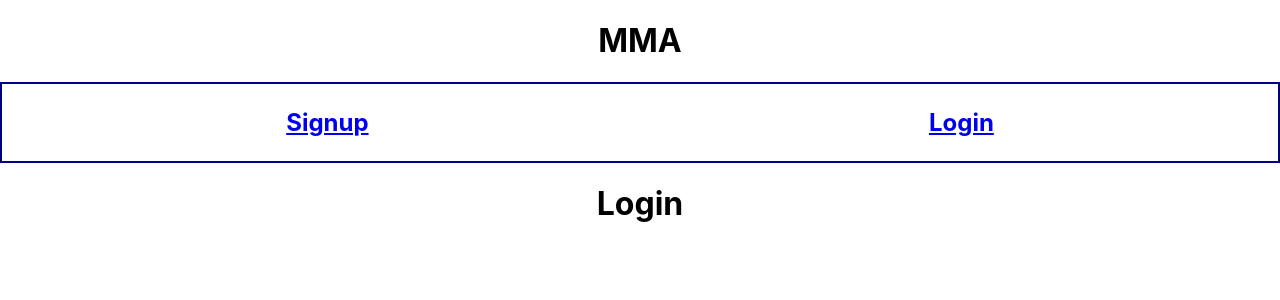
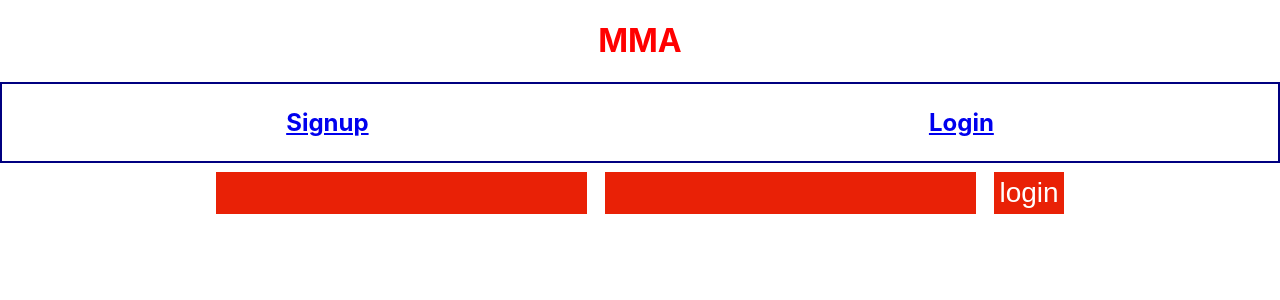
Before and after one commit to mfarid99/UFC_APP_FE, a React (Create React App) app: page /login in a window 1280 px wide. Shown: the top 300 px of the page. Built offline with nearby package versions, Linux system fonts and the light colour scheme.

Commit message:
commit 2: login

```diff
--- a/src/App.js
+++ b/src/App.js
@@ -2,6 +2,7 @@ import React from 'react';
 import logo from './logo.svg';
 import Header from "./components/Header";
 import Signup from "./pages/signup"
+import Login from "./pages/login"
 import {Route, Link, Switch} from "react-router-dom";
 import './App.css';
 
@@ -10,17 +11,26 @@ export const GlobalCtx = React.createContext(null)
 
 
 function App() {
-  const [gState, setGState] = React.useState({ url: "http://localhost:5000"})
+  const [gState, setGState] = React.useState({ url: "http://localhost:5000", token: null})
+
+  React.useEffect(()=> {
+    const token = JSON.parse(window.localStorage.getItem("token"))
+    console.log(token)
+    if (token) {
+      setGState({...gState, token: token.token})
+    }
+  }, [])
+
   return (
     <GlobalCtx.Provider value = {{gState, setGState}}>
     <div className="App">
-      <h1>MMA</h1>
+      <Link to = "/" ><h1>MMA</h1></Link>
       <Header/>
       <main>
         <Switch>
           <Route exact path = "/" render={(rp)=> <h1>Home</h1>}/>
           <Route path = "/signup" render={(rp)=> <Signup {...rp}/>}/>
-          <Route path = "/login" render={(rp)=> <h1>Login</h1>}/>
+          <Route path = "/login" render={(rp)=> <Login {...rp}/>}/>
           <Route path = "/dashboard" render={(rp=> <h1>Dashboard</h1>)}/>
 
         </Switch>
--- a/src/index.css
+++ b/src/index.css
@@ -20,10 +20,15 @@ nav {
   padding: 4px;
 }
 
-.app > h1 {
+.App > a > h1 {
   text-align: center;
+  text-decoration: none;
 }
 
+.App > a {
+  text-decoration: none;
+  color: red;
+}
 /* FORM STYLIN */
 
 input[type="text"], input[type="password"], input[type="submit"] {
--- /dev/null
+++ b/src/pages/login.js
@@ -0,0 +1,55 @@
+import React from "react"
+import {GlobalCtx} from "../App"
+
+const Login = (props) => {
+
+    const {gState, setGState} = React.useContext(GlobalCtx)
+
+    const {url} = gState
+
+    const blank =  {
+        username: "",
+        password: ""
+}
+
+    const [form, setForm] = React.useState(blank)
+
+    const handleChange = (event) => {
+        setForm({...form, [event.target.name]: event.target.value})
+    };
+
+    const handleSubmit = (event) => {
+        event.preventDefault()
+        const {username, password} = form
+
+        fetch(`${url}/auth/login`, {
+
+            method: "post",
+            headers: {
+                "Content-Type": "application/json"
+            },
+            body: JSON.stringify({username, password})
+        })
+            .then(response => response.json())
+            .then(data => {
+                console.log(data)
+                window.localStorage.setItem("token", JSON.stringify(data))
+                setGState({...gState, token: data.token})
+                setForm(blank)
+                props.history.push("/")
+            })
+    }
+
+    return (
+        <div>
+            <form onSubmit={handleSubmit}>
+                <input type="text" name="username" value={form.username} onChange={handleChange}/>
+                <input type="password" name="password" value={form.password} onChange={handleChange}/>
+                <input type="submit" value="login" />
+
+            </form>
+        </div>
+    )
+}
+
+export default Login
```
